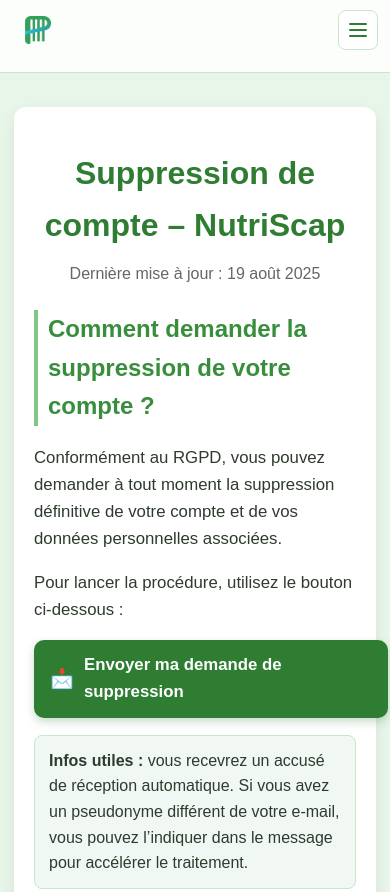
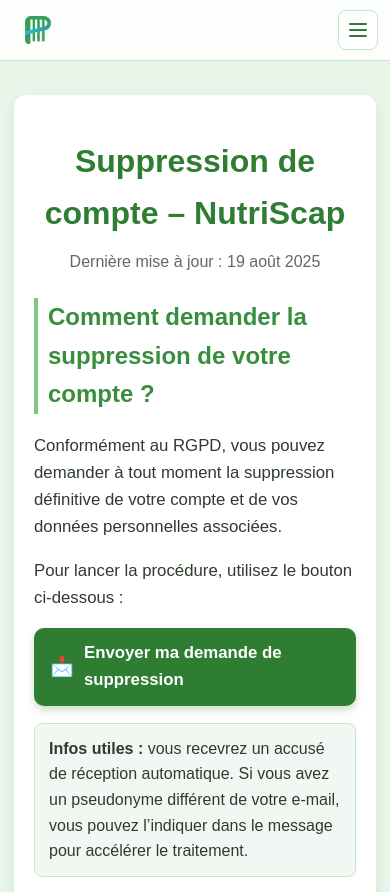
Before and after one commit to Chavignoble/nutriscap-privacy, a plain HTML site: page delete-account.html in a window 390 px wide. Shown: the top 892 px of the page. Drawn offline with Linux system fonts and the light colour scheme.

Commit message:
Refactor topnav styles by removing gap and adjusting link margins for better layout

```diff
--- a/assets/css/style.css
+++ b/assets/css/style.css
@@ -29,7 +29,6 @@ body {
     width: 100%;
     margin: 0 auto;
     align-items: center;
-    gap: 12px;
 }
 .topnav a {
     color: #2e7d32;
@@ -249,6 +248,7 @@ h3,
     .topnav .nav-links a {
         display: block;
         padding: 10px 8px;
+        margin-top: 6px;
     }
 }
 @media (max-width: 480px) {
@@ -260,7 +260,6 @@ h3,
         padding: 20px;
     }
     .btn {
-        width: 100%;
         justify-content: center;
     }
 }
```
